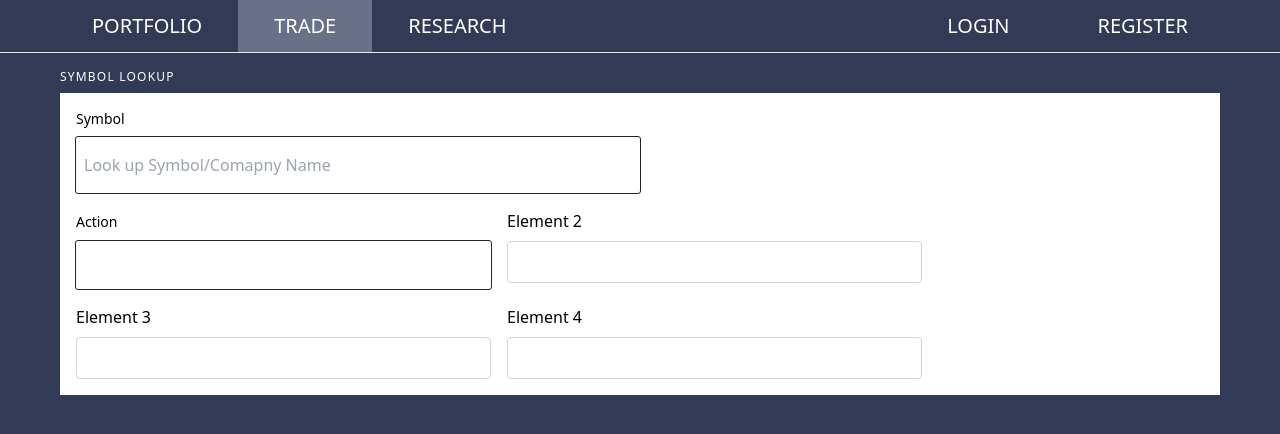
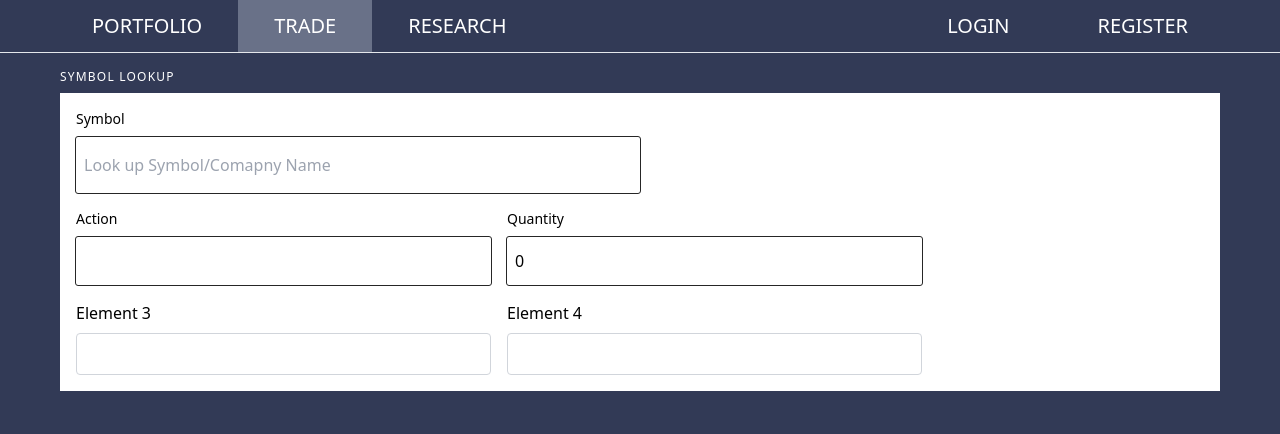
Before and after one commit to numinnex/StockExchange_UI, a SvelteKit app: page /trade in a window 1280 px wide. Shown: the top 434 px of the page. Built offline with nearby package versions, Linux system fonts and the light colour scheme; some icons are missing.

Commit message:
Created NumberInput component

```diff
--- /dev/null
+++ b/src/components/NumberInput.svelte
@@ -0,0 +1,34 @@
+<script lang="ts">
+	function handleInput(event: any) {
+		const sanitizedValue = event.target.value < 0 ? 0 : event.target.value;
+		initValue = sanitizedValue;
+	}
+	import { clickOutside } from '../utils/onClickOutside';
+	let changeOutlineColor: boolean = false;
+
+	export let label: string;
+	export let initValue: number = 0;
+	export let width: string = 'w-full';
+</script>
+
+<label for={label} class="block text-sm">{label}</label>
+<input
+	type="number"
+	step="0.1"
+	id={label}
+	name={label}
+	min="0"
+	bind:value={initValue}
+	inputmode="decimal"
+	class="{width} mt-2 px-2 py-3 outline outline-neutral-800 outline-1 rounded-sm"
+	class:outline-indigo-800={changeOutlineColor}
+	class:outline-2={changeOutlineColor}
+	on:input={handleInput}
+	use:clickOutside={() => {
+		changeOutlineColor = false;
+	}}
+	on:click={(event) => {
+		changeOutlineColor = true;
+		event.stopPropagation();
+	}}
+/>
--- a/src/components/TextInput.svelte
+++ b/src/components/SearchInput.svelte
@@ -6,7 +6,7 @@
 	export let placeHolder: string;
 </script>
 
-<label for="search" class="block mb-2 text-sm">{label}</label>
+<label for={label} class="block mb-2 text-sm">{label}</label>
 <div
 	class="w-1/2 px-2 py-4 outline rounded-sm outline-neutral-800 outline-1 flex items-center mb-4"
 	class:outline-indigo-800={changeOutlineColor}
@@ -17,8 +17,9 @@
 >
 	<input
 		type="text"
-		id="search"
-		name="search"
+		id={label}
+		name={label}
+		min="0"
 		placeholder={placeHolder}
 		class="w-11/12 focus:outline-none"
 		on:click={(event) => {
--- a/src/routes/trade/+page.svelte
+++ b/src/routes/trade/+page.svelte
@@ -1,9 +1,12 @@
 <script lang="ts">
-	import TextInput from '../../components/TextInput.svelte';
-	import { clickOutside } from '../../utils/onClickOutside';
+	import NumberInput from '../../components/NumberInput.svelte';
+	import SearchInput from '../../components/SearchInput.svelte';
 	import Search from '~icons/mdi/search';
 
-	let changeOutlineColor: boolean = false;
+	const searchProps = {
+		label: 'Symbol',
+		placeHolder: 'Look up Symbol/Comapny Name'
+	};
 </script>
 
 <svelte:head>
@@ -14,13 +17,13 @@
 <div class="px-11">
 	<p class="text-white uppercase text-xs tracking-widest mb-2">Symbol Lookup</p>
 	<div class="bg-white p-4">
-		<TextInput label="Symbol" placeHolder="Look up Symbol/Comapny Name">
+		<SearchInput {...searchProps}>
 			<Search class="text-lg" />
-		</TextInput>
+		</SearchInput>
 
 		<div class="grid grid-cols-2 w-3/4 gap-4">
 			<div>
-				<label for="Action" class="text-sm">Action</label>
+				<label for="Action" class="block text-sm">Action</label>
 				<input
 					type="text"
 					id="Action"
@@ -28,8 +31,7 @@
 				/>
 			</div>
 			<div>
-				<label for="element2">Element 2</label>
-				<input type="text" id="element2" class="w-full mt-2 p-2 border border-gray-300 rounded" />
+				<NumberInput label={'Quantity'} width="w-full" />
 			</div>
 			<div>
 				<label for="element3">Element 3</label>
```
